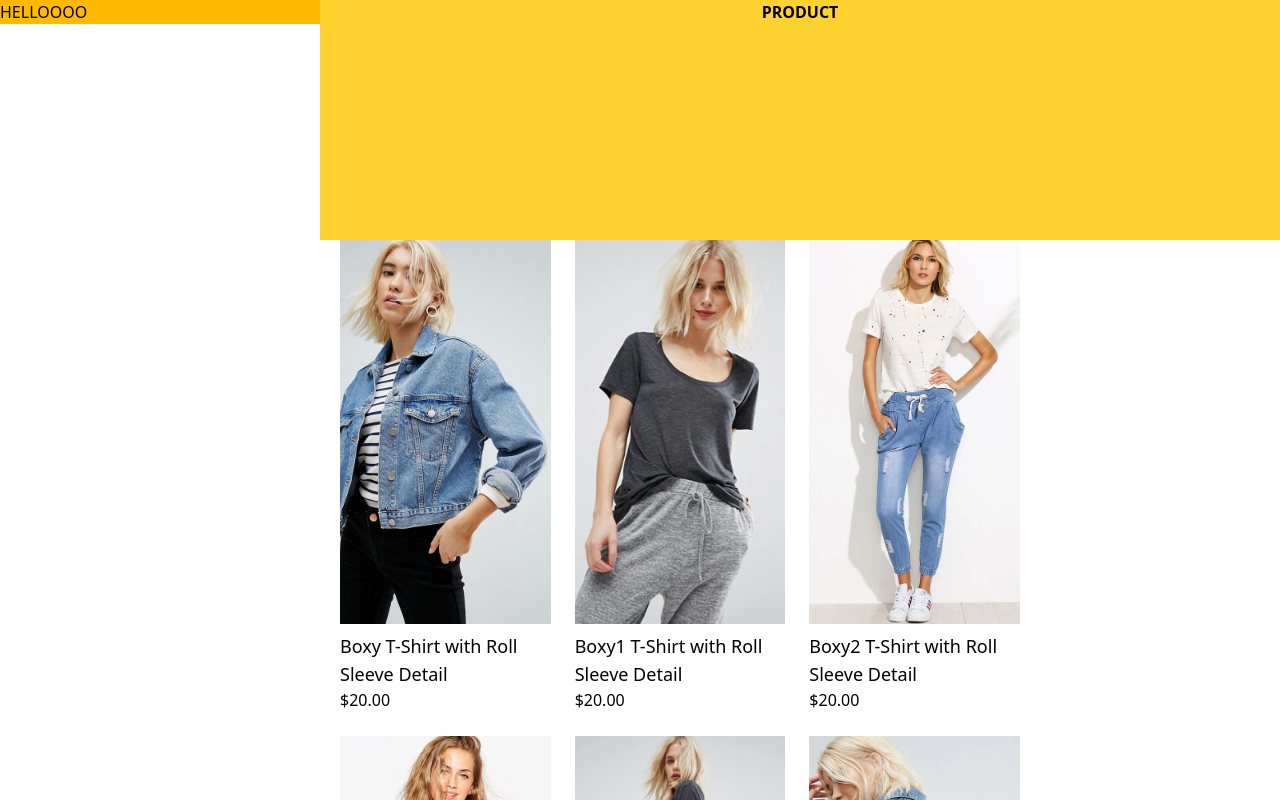
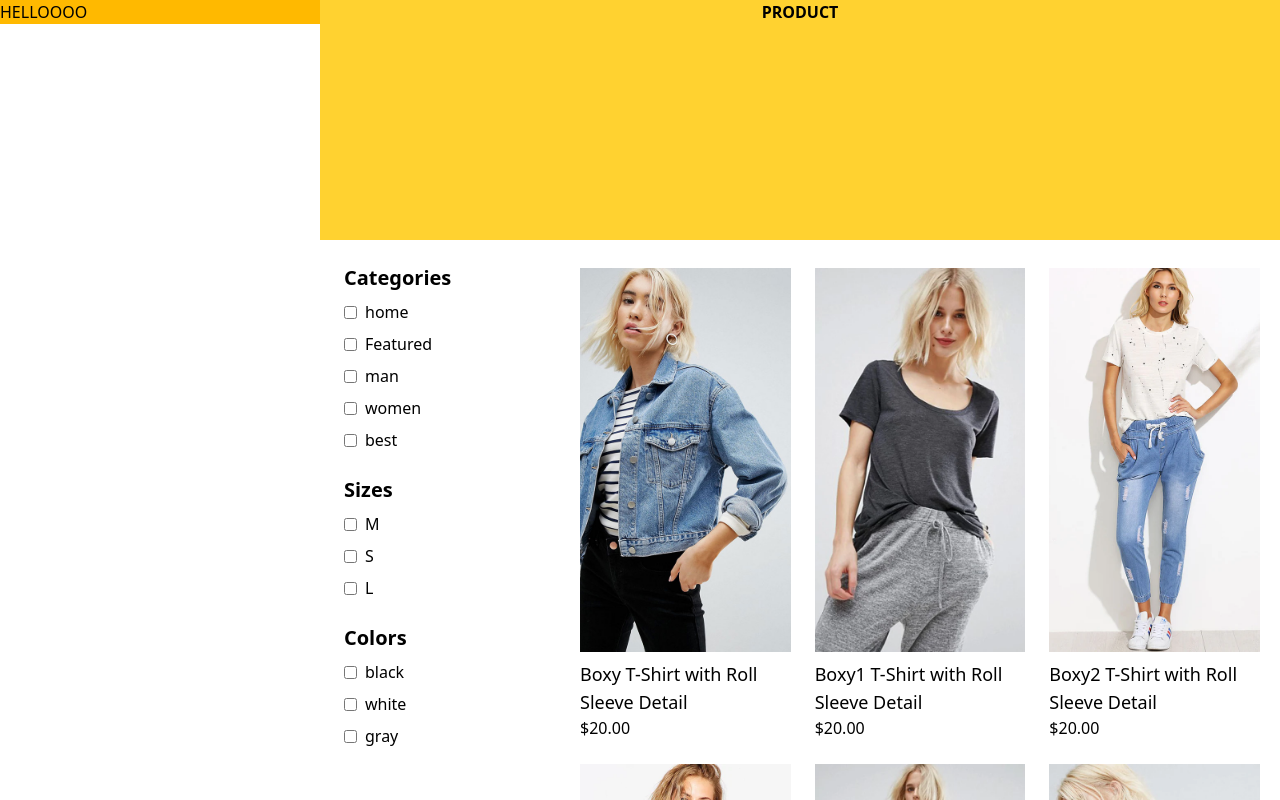
Before and after one commit to SalmaMasioub/SalmaMasioub_Final_Project_React, a React (Vite) app in the folder fashe/: page /product in a window 1280 px wide. Shown: the top 800 px of the page. Built offline with nearby package versions, Linux system fonts and the light colour scheme.

Commit message:
add the filter part

```diff
--- a/fashe/src/data/products.jsx
+++ b/fashe/src/data/products.jsx
@@ -11,8 +11,9 @@ export const products = [
     title : "Boxy T-Shirt with Roll Sleeve Detail" ,
     price : "$20.00",
     oldprice : null,
-    category : ["home" , "Featured" , "men"],
-    size : "M"
+    category : ["home" , "Featured" , "man"],
+    size : "M",
+    color : "black"
   },
 
    { id : 1,
@@ -23,7 +24,8 @@ export const products = [
     price : "$20.00",
      oldprice : null,
     category : ["home" , "Featured" , "women"],
-        size : "S"
+    size : "S",
+    color : "white"
 
 
 
@@ -37,7 +39,8 @@ export const products = [
     price : "$20.00",
     oldprice : null,
     category : ["home" , "Featured" ,"man" ],
-    size : "L"
+    size : "L",
+    color :"gray"
 
   },
 
@@ -49,7 +52,8 @@ export const products = [
     price : "$20.00",
     oldprice: "$30.00",
    category : ["home" , "Featured" , "women"],
-size : "L"
+size : "L",
+    color :"black"
   },
 
    { id : 4,
@@ -60,7 +64,9 @@ size : "L"
     price : "$20.00",
     oldprice : null,
     category : ["best" , "home" , "man"],
-    size : "S"
+    size : "S",
+    color :"white"
+
 
 
   },
@@ -73,7 +79,8 @@ size : "L"
     price : "$20.00",
     oldprice : null,
      category : ["best" , "home" , "women"],
-     size : "M"
+     size : "M",
+    color :"gray"
 
   },
 
@@ -85,7 +92,8 @@ size : "L"
     price : "$20.00",
     oldprice : null,
     category : ["best" , "home" , "man"],
-    size : "L"
+    size : "L",
+    color :"black"
 
   },
 
@@ -97,6 +105,7 @@ size : "L"
     price : "$20.00",
     oldprice : null,
     category : ["best" , "home" ,"women"],
-    size : "S"
+    size : "S",
+    color :"white"
   },
 ];
--- a/fashe/src/pages/shop/components/shopProducts.jsx
+++ b/fashe/src/pages/shop/components/shopProducts.jsx
@@ -1,39 +1,120 @@
-import React from 'react';
+import React, { useState } from 'react';
 import { products } from '../../../data/products';
 import { Link } from 'react-router-dom';
 
-const shopProducts = () => {
+
+
+
+
+const ShopProducts = () => {
+    const [selectedCategories, setSelectedCategories] = useState([])
+    const [selectedSizes, setSelectedSizes] = useState([])
+    const [selectedColors, setSelectedColors] = useState([])
+
+
+
+
+    const categories = [...new Set(products.map(p => p.category).flat())]
+    const sizes = [...new Set(products.map(p => p.size))]
+    const colors = [...new Set(products.map(p => p.color))]
+
+
+
+    const filtrage = products.filter(product => {
+
+        const matchingCat = selectedCategories.length === 0 || product.category.some(cat => selectedCategories.includes(cat))
+        const matchingSize = selectedSizes.length === 0 || selectedSizes.includes(product.size)
+        const matchingCol = selectedColors.length === 0 || selectedColors.includes(product.color)
+
+        return matchingCat && matchingSize && matchingCol
+    })
+    const handleCategory = (category) => {
+        setSelectedCategories(prev => prev.includes(category) ? prev.filter(cat => cat !== category) : [...prev, category]
+        )
+    }
+
+    const handleSize = (size) => {
+        setSelectedSizes(prev => prev.includes(size) ? prev.filter(s => s !== size) : [...prev, size]
+        )
+    }
+
+    const handleColor = (color) => {
+        setSelectedColors(prev =>
+            prev.includes(color) ? prev.filter(col => col !== color) : [...prev, color]
+        )
+    }
+
+
     return (
-       <div className="grid grid-cols-1 sm:grid-cols-2 lg:grid-cols-3 gap-6 px-5 w-[75%]">
+        <div className="flex">
 
-      {products.map((e) => (
-         <Link to={`/product`} key={e.button} className="overflow-hidden">
-                <div className="w-full h-96 relative group overflow-hidden">
-          <img src={e.image} className="w-full h-full object-cover"/>
+            <div className="w-[25%]  p-6">
 
-          <div className="absolute inset-0 bg-black/40 opacity-0 group-hover:opacity-100 transition-opacity duration-300 z-0">
+
+                <div className="mb-6">
+                    <h3 className="font-extrabold text-xl mb-2 ">Categories</h3>
+                    {categories.map(category => (
+                        <div key={category} className="flex items-center mb-2">
+                            <input className="mr-2" id={`category-${category}`} type="checkbox" checked={selectedCategories.includes(category)}
+                                onChange={() => handleCategory(category)} />
+                            <label>
+                                {category}
+                            </label>
                         </div>
-
-          <button className=" absolute bottom-4 left-1/2 -translate-x-1/2 bg-black text-white hover:bg-red-700
-           hover:text-white  text-sm rounded px-3 py-3 opacity-0 translate-y-4 group-hover:opacity-100
-            group-hover:translate-y-0 transition-all duration-250 z-10 ">
-          ADD TO CART
-        </button>
-
+                    ))}
                 </div>
 
 
-                    <h3 className="mt-2 font-light text-lg">{e.title}</h3>
+
+
+                <div className="mb-6">
+                    <h3 className="font-extrabold text-xl mb-2 ">Sizes</h3>
+                    {sizes.map(size => (
+                        <div key={size} className="flex items-center mb-2">
+                            <input className="mr-2" type="checkbox" id={`size-${size}`} checked={selectedSizes.includes(size)}
+                                onChange={() => handleSize(size)} />
+                            <label>{size}</label>
+                        </div>
+                    ))}
+                </div>
+
+                <div>
+                    <h3 className="font-extrabold text-xl mb-2 ">Colors</h3>
+                    {colors.map(color => (
+                        <div key={color} className="flex items-center mb-2">
+                            <input className="mr-2" type="checkbox" id={`color-${color}`} checked={selectedColors.includes(color)}
+                                onChange={() => handleColor(color)} />
+                            <label>
+                                {color}
+                            </label>
+                        </div>
+                    ))}
+                </div>
+            </div>
+
+
+            <div className="grid grid-cols-1 sm:grid-cols-2 lg:grid-cols-3 gap-6 px-5 py-7 w-[75%]">
+                {filtrage.map(product => (
+                    <Link to={`/details/${product.title}`} key={product.id} className="overflow-hidden">
+                        <div className="w-full h-96 relative group overflow-hidden">
+                            <img src={product.image} alt={product.title} className="w-full h-full object-cover" />
+                            <div className="absolute inset-0 bg-black/40 opacity-0 group-hover:opacity-100 transition-opacity duration-300 z-0"></div>
+                            <button className="absolute bottom-4 left-1/2 -translate-x-1/2 bg-black text-white hover:bg-red-700 text-sm rounded px-3 py-3 opacity-0 translate-y-4 group-hover:opacity-100 group-hover:translate-y-0 transition-all duration-250 z-10">
+                                ADD TO CART
+                            </button>
+                        </div>
+                        <h3 className="mt-2 font-light text-lg">{product.title}</h3>
                         <div className="flex gap-2 items-center">
-                      <h3 className="text-black font-light">{e.price}</h3>
-                      {e.oldprice && (
-                        <h3 className="line-through font-light">{e.oldprice}</h3>
+                            <h3 className="text-black font-light">{product.price}</h3>
+                            {product.oldprice && (
+                                <h3 className="line-through font-light">{product.oldprice}</h3>
                             )}
                         </div>
                     </Link>
                 ))}
             </div>
+        </div>
     );
 };
 
-export default shopProducts;
+export default ShopProducts;
```
Lines whose indentation alone changed are shown as unchanged.
